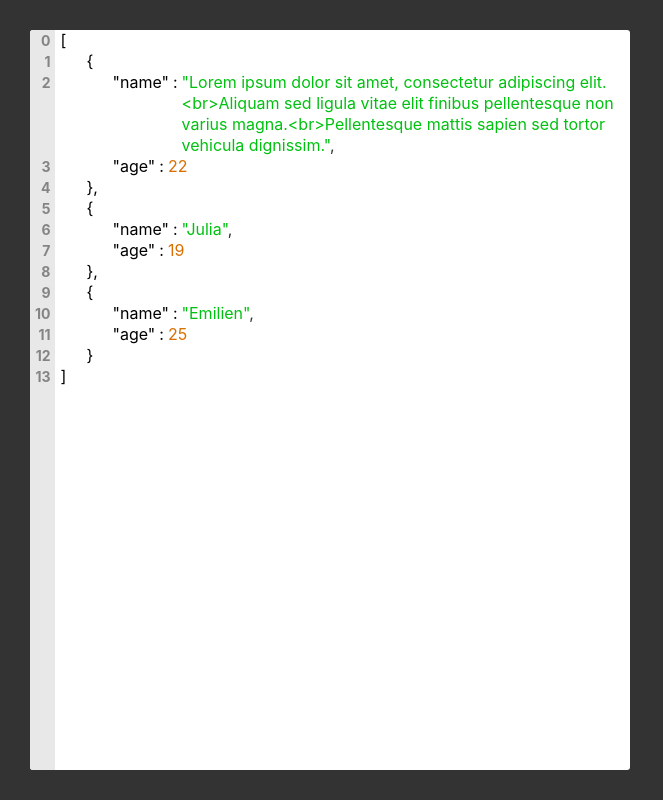
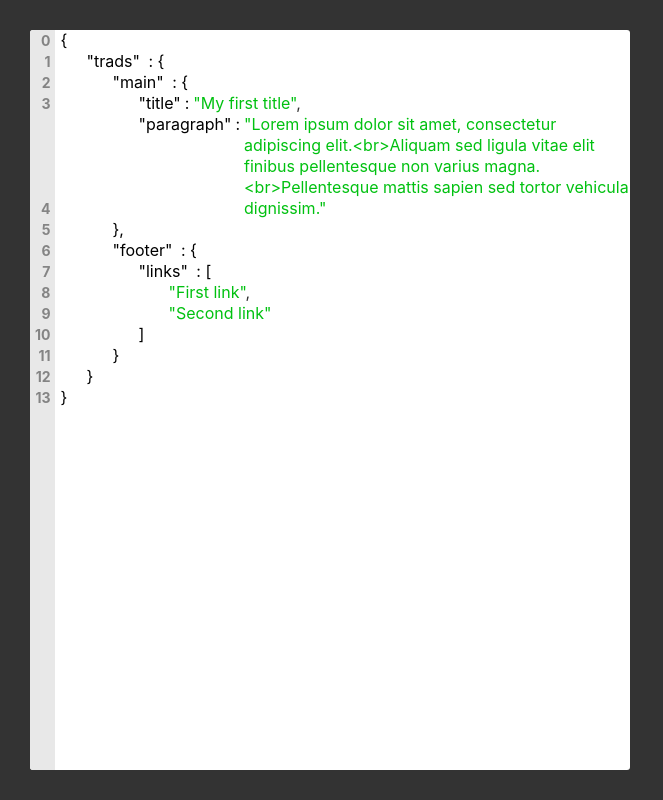
Before and after one commit to alberluc/json-editor, a React (Create React App) app: page / in a window 1280 px wide. Shown: the whole page, without its empty margins (0-663 px from the left). Built offline with nearby package versions, Linux system fonts and the light colour scheme.

Commit message:
fix name properties in json viewer

```diff
--- a/src/components/ArrayNode.js
+++ b/src/components/ArrayNode.js
@@ -1,7 +1,10 @@
+import PropertyName from "./PropertyName";
+
 const ArrayNode = (props) => {
   const {data, children} = props
   return (
     <div data-level={data.level} data-type={data.type}>
+      {data.name && <PropertyName name={data.name}/>}
       <span>[</span>
       <div>
         {children}
--- a/src/components/Editor.js
+++ b/src/components/Editor.js
@@ -36,6 +36,7 @@ const Editor = (props) => {
 
   useEffect(() => {
     const schema = createSchema(props.data)
+    console.log(schema)
     dispatch({type: 'ADD_SCHEMA', payload: {schema}})
   }, [])
 
--- a/src/components/ItemNode.js
+++ b/src/components/ItemNode.js
@@ -1,6 +1,7 @@
 import './ItemNode.css'
 import {GlobalContext} from '../contexts/globalContext'
 import {useContext, useEffect, useRef} from 'react'
+import PropertyName from "./PropertyName";
 
 const ItemNode = (props) => {
   const {data} = props
@@ -19,12 +20,7 @@ const ItemNode = (props) => {
 
   return (
     <div ref={elRef} data-level={data.level} className={`ItemNode ItemNode-${data.type}`}>
-      <div className={`ItemNode-key`}>
-        <span>"</span>
-        <span>{data.name}</span>
-        <span>"</span>
-      </div>
-      <span> : </span>
+      {data.name && <PropertyName name={data.name}/>}
       <div className={`ItemNode-value`} onClick={onSelectValue}>
         {data.type === 'string' && '"'}
         <span>{data.value}</span>
--- a/src/components/ObjectNode.js
+++ b/src/components/ObjectNode.js
@@ -1,7 +1,10 @@
+import PropertyName from "./PropertyName";
+
 const ObjectNode = (props) => {
   const {data, children} = props
   return (
     <div data-level={data.level} data-type={data.type}>
+      {data.name && <PropertyName name={data.name}/>}
       <span>{"{"}</span>
       <div>
         {children}
--- /dev/null
+++ b/src/components/PropertyName.js
@@ -0,0 +1,14 @@
+function PropertyName(props) {
+  return (
+    <>
+      <div className={`ItemNode-key`}>
+        <span>"</span>
+        <span>{props.name}</span>
+        <span>"</span>
+      </div>
+      <span> : </span>
+    </>
+  )
+}
+
+export default PropertyName
--- a/src/data/profiles.json
+++ b/src/data/profiles.json
@@ -1,14 +1,14 @@
-[
-  {
-    "name": "Lorem ipsum dolor sit amet, consectetur adipiscing elit.<br>Aliquam sed ligula vitae elit finibus pellentesque non varius magna.<br>Pellentesque mattis sapien sed tortor vehicula dignissim.",
-    "age": 22
-  },
-  {
-    "name": "Julia",
-    "age": 19
-  },
-  {
-    "name": "Emilien",
-    "age": 25
+{
+  "trads": {
+    "main": {
+      "title": "My first title",
+      "paragraph": "Lorem ipsum dolor sit amet, consectetur adipiscing elit.<br>Aliquam sed ligula vitae elit finibus pellentesque non varius magna.<br>Pellentesque mattis sapien sed tortor vehicula dignissim."
+    },
+    "footer": {
+      "links": [
+        "First link",
+        "Second link"
+      ]
+    }
   }
-]
+}
```
